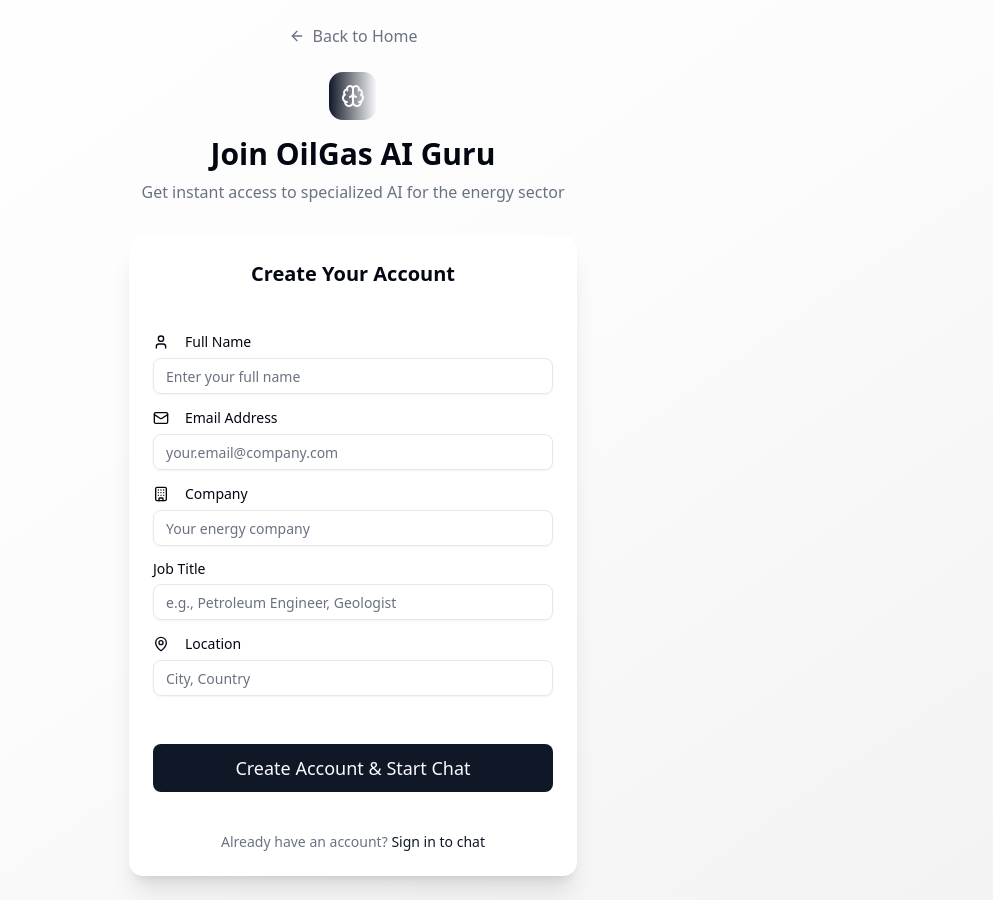
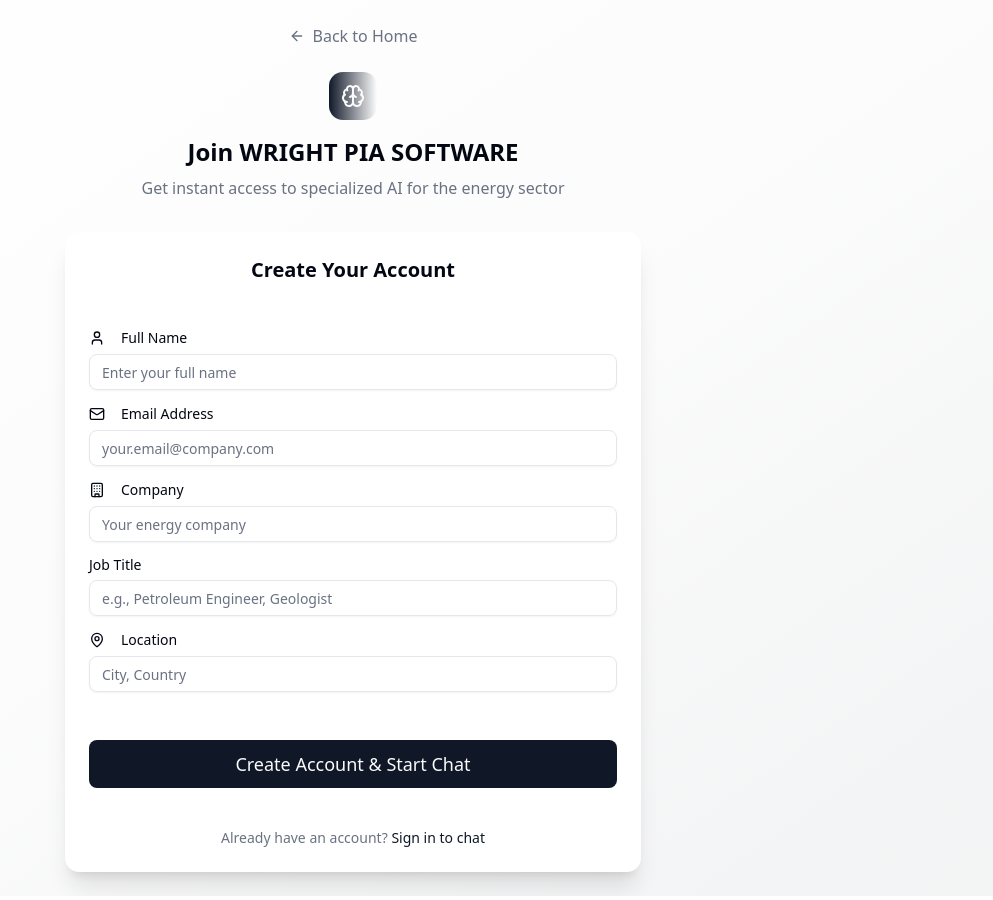
Before and after one commit to Dhei-vid/pia_software, a Next.js app: page /signup in a window 1280 px wide. Shown: the whole page, without its empty margins (287-1280 px from the left). Built offline with nearby package versions, Linux system fonts and the light colour scheme.

Commit message:
updated landing page

```diff
--- a/src/app/(auth)/signup/page.tsx
+++ b/src/app/(auth)/signup/page.tsx
@@ -1,12 +1,14 @@
+"use client";
+
+import Link from "next/link";
+import { toast } from "sonner";
 import { useState } from "react";
+import { useRouter } from "next/navigation";
 import { Button } from "@/components/ui/button";
 import { Input } from "@/components/ui/input";
 import { Label } from "@/components/ui/label";
 import { Card, CardContent, CardHeader, CardTitle } from "@/components/ui/card";
 import { Brain, ArrowLeft, Mail, User, Building, MapPin } from "lucide-react";
-import Link from "next/link";
-import { useRouter } from "next/navigation";
-import { toast } from "sonner";
 
 const SignUpPage = () => {
   const router = useRouter();
@@ -42,7 +44,7 @@
 
   return (
     <div className="min-h-screen bg-gradient-to-br from-background via-muted/30 to-primary/5 flex items-center justify-center p-6">
-      <div className="w-full max-w-md">
+      <div className="w-full lg:max-w-xl 2xl:max-w-2xl">
         {/* Header */}
         <div className="text-center mb-8">
           <Link
@@ -58,8 +60,8 @@
               <Brain className="w-6 h-6 text-primary-foreground" />
             </div>
           </div>
-          <h1 className="text-3xl font-bold text-foreground mb-2">
-            Join OilGas AI Guru
+          <h1 className="text-2xl font-bold text-foreground mb-2">
+            Join WRIGHT PIA SOFTWARE
           </h1>
           <p className="text-muted-foreground">
             Get instant access to specialized AI for the energy sector
--- a/src/components/landing-page.tsx
+++ b/src/components/landing-page.tsx
@@ -25,7 +25,7 @@
                 />
               </div>
               <h1 className={"text-xl font-semibold text-foreground"}>
-                My App
+                WRIGHT PIA SOFTWARE
               </h1>
             </div>
 
@@ -76,7 +76,10 @@
 
             <div className="flex flex-col sm:flex-row gap-4">
               <Link href={"/signup"}>
-                <Button className="group text-lg px-8 py-6">
+                <Button
+                  variant={"default"}
+                  className="border-1 border-white group text-lg px-8 py-6"
+                >
                   <p>Start Free Trial</p>
                   <ArrowRight
                     size={20}
@@ -85,7 +88,9 @@
                 </Button>
               </Link>
               <Link href={"/chat"}>
-                <Button className="text-lg px-8 py-6">Try Demo</Button>
+                <Button variant={"outline"} className="text-lg px-8 py-6">
+                  Try Demo
+                </Button>
               </Link>
             </div>
           </div>
@@ -93,7 +98,7 @@
       </section>
 
       {/* Features section */}
-      <section className="py-24 bg-muted/30">
+      <section className="py-24 px-5 bg-muted/30">
         <div className="container mx-auto px-6">
           <div className="text-center mb-16">
             <h2 className="text-3xl lg:text-4xl font-bold text-foreground mb-4">
@@ -130,18 +135,17 @@
             <CardContent className="p-8 text-center">
               <div
                 className={
-                  "w-16 h-16 rounded-full bg-gradient-t-br from-secondary to-yellow-500 flex items-center justify-center mx-auto mb-6"
+                  "w-16 h-16 rounded-full bg-gradient-to-br from-primary to-primary-glow flex items-center justify-center mx-auto mb-6"
                 }
               >
                 <Database size={20} className="text-primary-foreground" />
+              </div>
               <h3 className="text-foreground text-xl font-semibold mb-3 text-foreground">
                 Data Modelling
               </h3>
               <p className="text-muted-foreground ">
-                  Utilize AI to streamline data collection, storage, and
-                  analysis.
+                Utilize AI to streamline data collection, storage, and analysis.
               </p>
-              </div>
             </CardContent>
           </Card>
 
@@ -153,14 +157,13 @@
                 }
               >
                 <Shield size={20} className="text-primary-foreground" />
+              </div>
               <h3 className="text-foreground text-xl font-semibold mb-3 text-foreground">
                 Data Modelling
               </h3>
               <p className="text-muted-foreground ">
-                  Utilize AI to streamline data collection, storage, and
-                  analysis.
+                Utilize AI to streamline data collection, storage, and analysis.
               </p>
-              </div>
             </CardContent>
           </Card>
 
@@ -168,18 +171,17 @@
             <CardContent className="p-8 text-center">
               <div
                 className={
-                  "w-16 h-16 rounded-full bg-gradient-t-br from-secondary to-yellow-500 flex items-center justify-center mx-auto mb-6"
+                  "w-16 h-16 rounded-full bg-gradient-to-br from-primary to-primary-glow flex items-center justify-center mx-auto mb-6"
                 }
               >
                 <Brain size={20} className="text-primary-foreground" />
+              </div>
               <h3 className="text-foreground text-xl font-semibold mb-3 text-foreground">
                 Predictive Intelligence
               </h3>
               <p className="text-muted-foreground ">
-                  Utilize AI to analyze historical data and predict future
-                  trends.
+                Utilize AI to analyze historical data and predict future trends.
               </p>
-              </div>
             </CardContent>
           </Card>
         </div>
```
Lines whose indentation alone changed are shown as unchanged.
